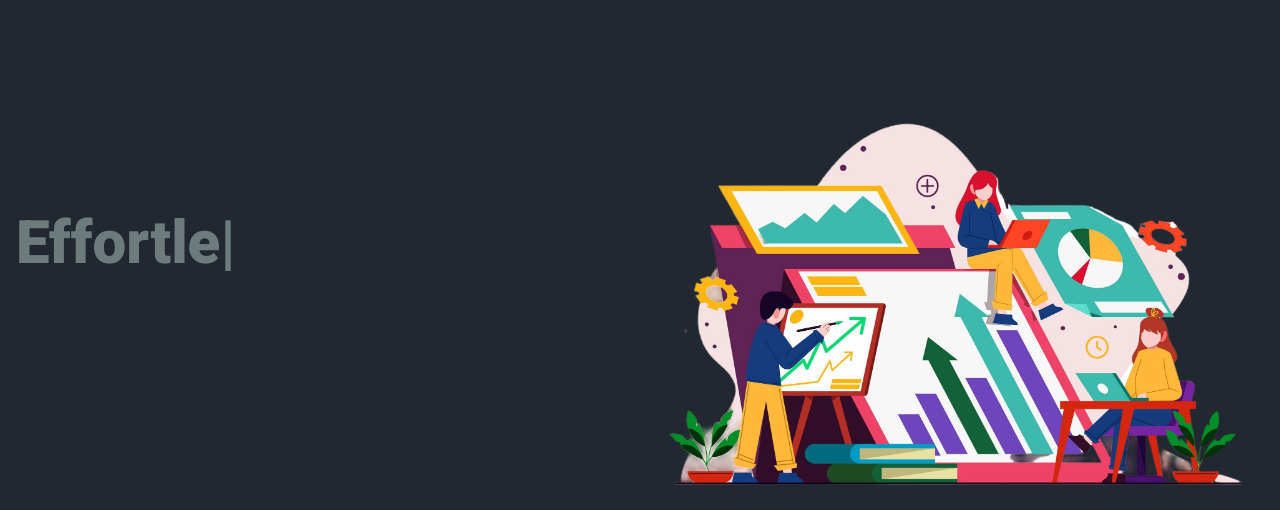
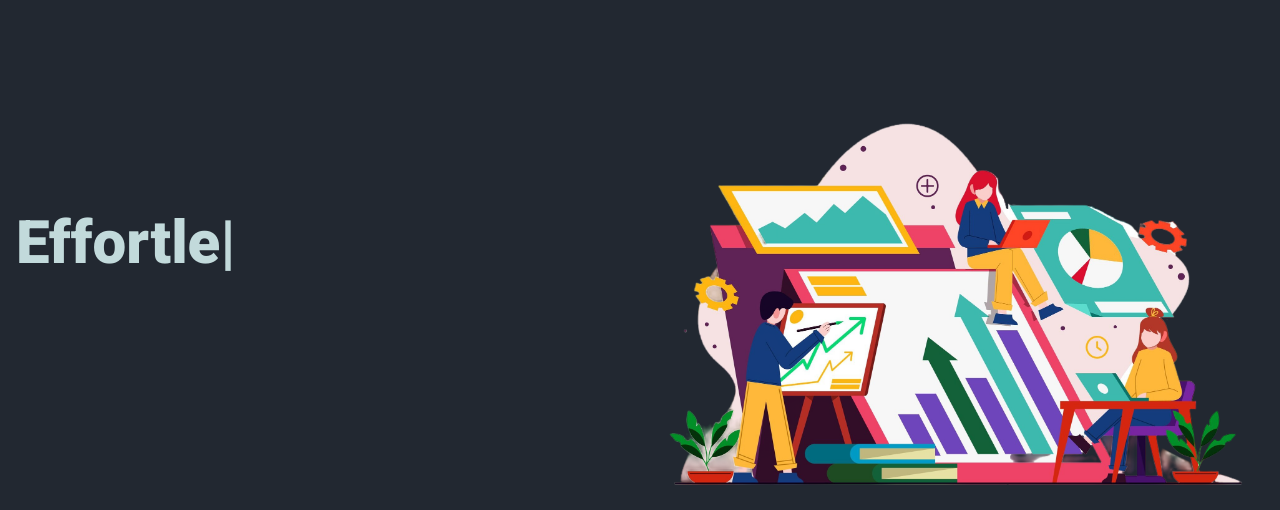
Before and after one commit to thakurprathya/research_summary_generator, a Flask app: page / in a window 1280 px wide. Shown: the part 97-607 px from the top of the page. Run offline with Flask 3, Linux system fonts and the light colour scheme.

Commit message:
Update hero-text color

```diff
--- a/static/output.css
+++ b/static/output.css
@@ -936,6 +936,11 @@
   color: rgb(255 255 255 / var(--tw-text-opacity));
 }
 
+.text-\[\#c2dadb\]{
+  --tw-text-opacity: 1;
+  color: rgb(194 218 219 / var(--tw-text-opacity));
+}
+
 .blur{
   --tw-blur: blur(8px);
   filter: var(--tw-blur) var(--tw-brightness) var(--tw-contrast) var(--tw-grayscale) var(--tw-hue-rotate) var(--tw-invert) var(--tw-saturate) var(--tw-sepia) var(--tw-drop-shadow);
@@ -1132,6 +1137,18 @@
     width: 70%;
   }
 
+  .md\:w-1\/3{
+    width: 33.333333%;
+  }
+
+  .md\:w-\[40\%\]{
+    width: 40%;
+  }
+
+  .md\:w-\[4rem\]{
+    width: 4rem;
+  }
+
   .md\:flex-row{
     flex-direction: row;
   }
--- a/templates/pages/index.html
+++ b/templates/pages/index.html
@@ -18,7 +18,7 @@
             <div class="container mx-auto px-4 flex flex-col md:flex-row items-center justify-between">
                 <div class="md:w-1/2 mb-8 md:mb-0">
                     <h1 id="hero-text"
-                        class="font-roboto text-3xl font-extrabold sm:text-6xl sm:font-extrabold text-[#6c7c7d] leading-tight animate-blink overflow-hidden min-h-[3em]">
+                        class="font-roboto text-3xl font-extrabold sm:text-6xl sm:font-extrabold text-[#c2dadb] leading-tight animate-blink overflow-hidden min-h-[3em]">
                     </h1>
                 </div>
                 <div class="md:w-1/2 flex justify-center">
```
